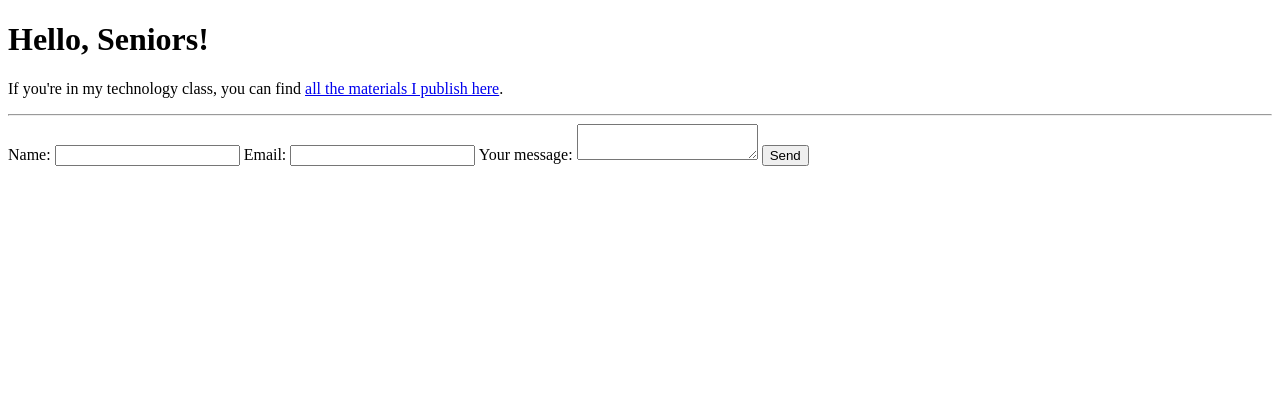
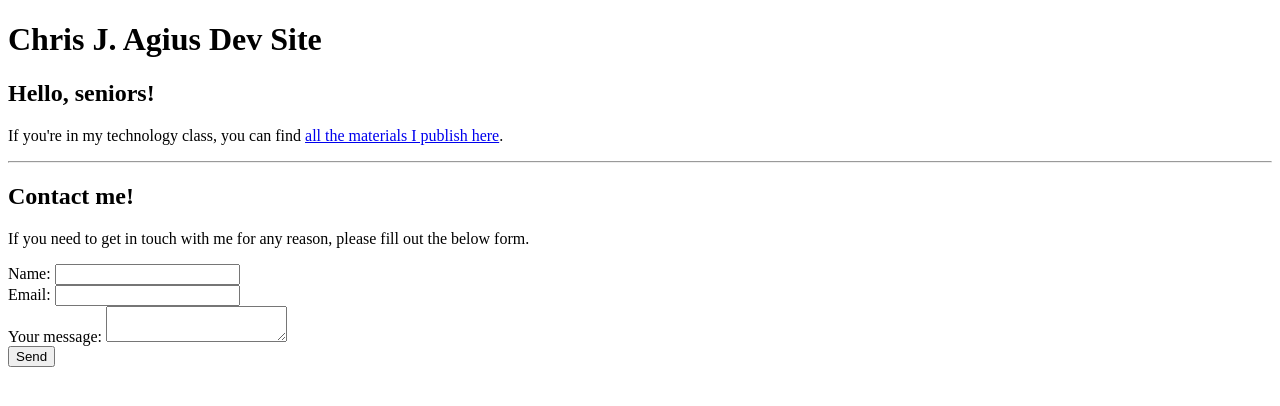
Before and after one commit to chrisjagius/chrisjagius.github.io, a plain HTML site: page index.html in a window 1280 px wide. Drawn offline with Linux system fonts and the light colour scheme.

Commit message:
style: form layout fixes and better sectioning on page

```diff
--- a/index.html
+++ b/index.html
@@ -3,10 +3,12 @@
   <head>
     <meta charset="UTF-8" />
     <meta name="viewport" content="width=device-width, initial-scale=1.0" />
+    <link rel="stylesheet" href="main.css" />
     <title>Chris J. Agius &ndash; Software Engineer</title>
   </head>
   <body>
-    <h1>Hello, Seniors!</h1>
+    <h1>Chris J. Agius Dev Site</h1>
+    <h2>Hello, seniors!</h2>
     <p>
       If you're in my technology class, you can find
       <a
@@ -15,6 +17,11 @@
       >.
     </p>
     <hr />
+    <h2>Contact me!</h2>
+    <p>
+      If you need to get in touch with me for any reason, please fill out the
+      below form.
+    </p>
     <form action="https://formspree.io/f/moqgkbgn" method="POST">
       <label>
         Name:
--- /dev/null
+++ b/main.css
@@ -0,0 +1,3 @@
+label {
+  display: block;
+}
```
